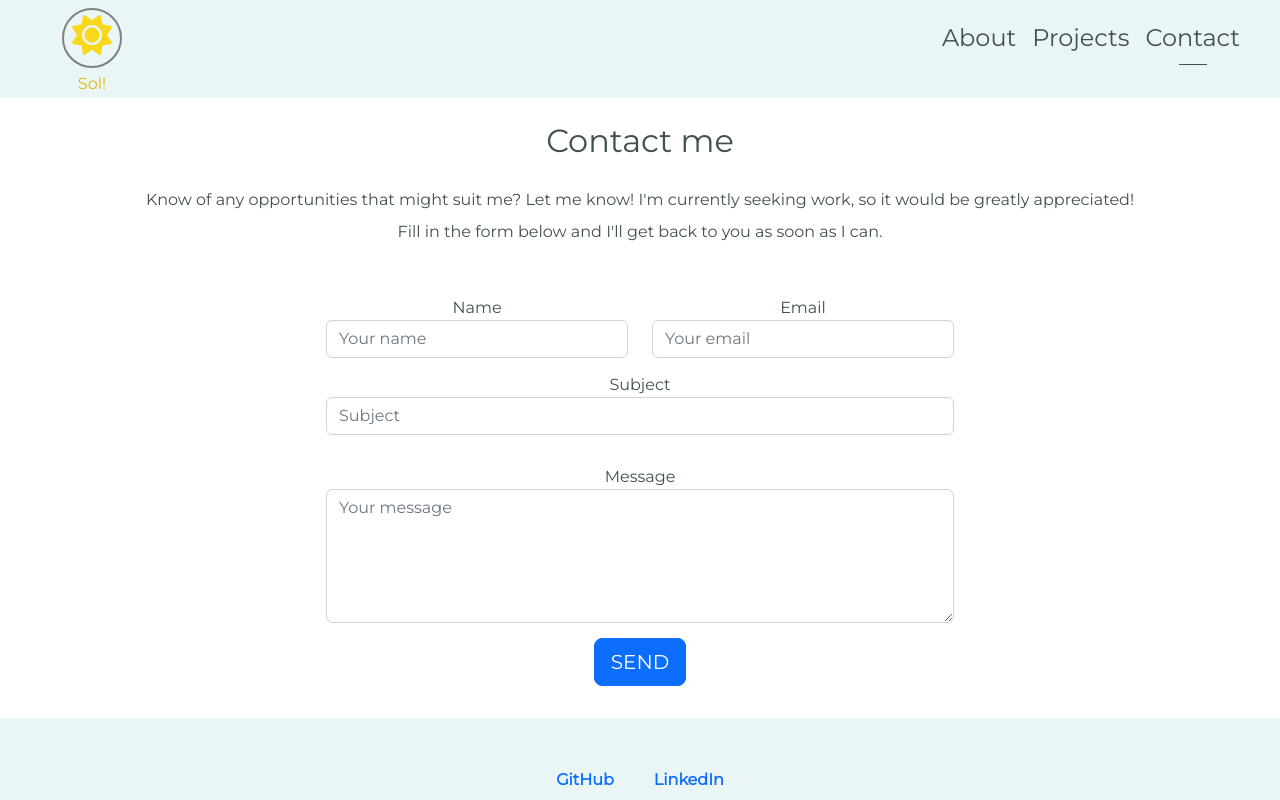
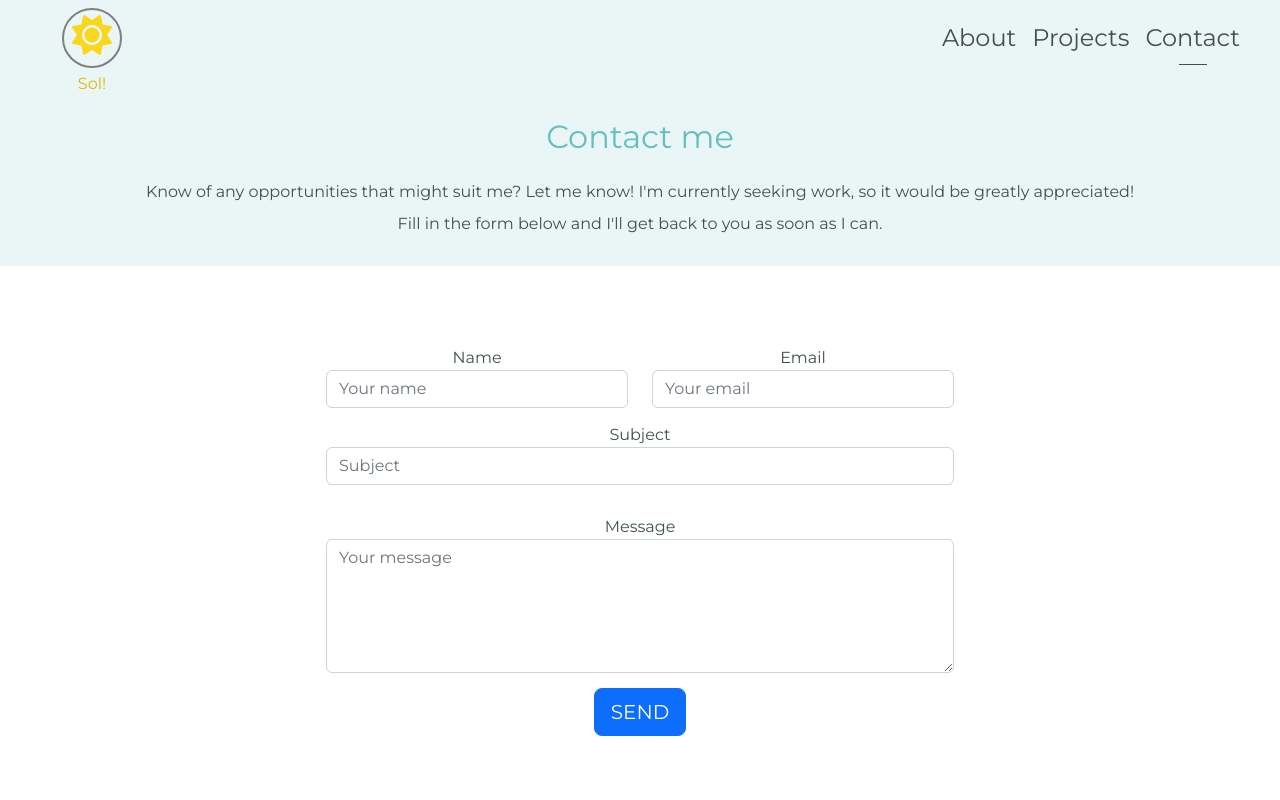
Before and after one commit to samcdonovan/Personal-Site, a Next.js app: page /contact in a window 1280 px wide. Shown: the top 800 px of the page. Built offline with nearby package versions, Linux system fonts and the light colour scheme; a web font is replaced by a local one.

Commit message:
Add Contact header

```diff
--- a/public/css/styles.css
+++ b/public/css/styles.css
@@ -170,6 +170,10 @@ p {
   background-color: var(--secondary-color);
 }
 
+.header {
+  padding-bottom: 10px;
+}
+
 /* =========
    HOME PAGE
    =========*/
@@ -246,9 +250,6 @@ p {
 /* =============
    PROJECTS PAGE
    =============*/
-.header {
-  padding-bottom: 10px;
-}
 
 .projects {
   border-radius: 1%;
@@ -424,12 +425,14 @@ p {
    CONTACT PAGE
    ============*/
 .contact-container {
-  margin-bottom: 50px;
+  margin-top: 80px;
+  display: inline-block;
 }
 
 #contact-form {
   width: 50%;
   margin: auto;
+  vertical-align: middle;
 }
 
 #contact-form label {
--- a/src/components/Navbar.jsx
+++ b/src/components/Navbar.jsx
@@ -66,6 +66,16 @@ export default function Navbar() {
         </div>
         : null
       }
+
+      {pathname === "/contact" ?
+        <div class="header">
+          <h2 className="section-title h1-responsive font-weight-bold text-center">Contact me</h2>
+
+          <p className="text-center w-responsive mx-auto">Know of any opportunities that might suit me? Let me know!
+            I'm currently seeking work, so it would be greatly appreciated!
+            <br />Fill in the form below and I'll get back to you as soon as I can.</p>
+        </div>
+        : null}
     </div>
   );
 }
--- a/src/pages/contact.js
+++ b/src/pages/contact.js
@@ -71,12 +71,6 @@ export default function Contact() {
         <div className="middle-container">
 
             <div className="contact-container container-fluid">
-                <h2 className="h1-responsive font-weight-bold text-center my-4">Contact me</h2>
-
-                <p className="text-center w-responsive mx-auto mb-5">Know of any opportunities that might suit me? Let me know!
-                    I'm currently seeking work, so it would be greatly appreciated!
-                    <br />Fill in the form below and I'll get back to you as soon as I can.</p>
-
                 <form id="contact-form">
 
                     <div class="row">
@@ -108,56 +102,7 @@ export default function Contact() {
                     <button type="submit" class="btn btn-primary btn-lg">SEND</button>
                 </form>
                 {/*
-                <h2 className="h1-responsive font-weight-bold text-center my-4">Contact me</h2>
 
-                <p className="text-center w-responsive mx-auto mb-5">Know of any opportunities that might suit me? Let me know!
-                    I'm currently seeking work, so it would be greatly appreciated!
-                    <br />Fill in the form below and I'll get back to you as soon as I can.</p>
-
-                <div className="row">
-
-                    <div className="col-md-9 mb-md-0 mb-5">
-                        <form id="contact-form" name="contact-form" action="mail.php" method="POST">
-
-                            <div className="row">
-
-                                <div className="col-md-6">
-                                    <div className="md-form mb-0">
-                                        <input type="text" id="name" name="name" className="form-control" placeholder="Your name" />
-                                    </div>
-                                </div>
-
-                                <div className="col-md-6">
-                                    <div className="md-form mb-0">
-                                        <input type="text" id="email" name="email" className="form-control" placeholder="Your email" />
-                                    </div>
-                                </div>
-
-                            </div>
-
-                            <div className="row">
-                                <div className="col-md-12">
-                                    <div className="md-form mb-0">
-                                        <input type="text" id="subject" name="subject" className="form-control" placeholder="Subject" />
-                                    </div>
-                                </div>
-                            </div>
-
-                            <div className="row">
-                                <div className="col-md-12">
-                                    <div className="md-form">
-                                        <textarea type="text" id="message" name="message" rows="2" className="form-control md-textarea" placeholder="Your message"></textarea>
-                                    </div>
-                                </div>
-                            </div>
-
-                        </form>
-
-                        <div className="text-center text-md-left">
-                            <a className="btn btn-primary btn-lg" onclick="document.getElementById('contact-form').submit();">SEND</a>
-                        </div>
-                        <div className="status"></div>
-                    </div>
                     <div className="col-md-3 text-center">
                         <ul className="list-unstyled mb-0">
                             <li><i className="fas fa-map-marker-alt fa-2x"></i>
```
